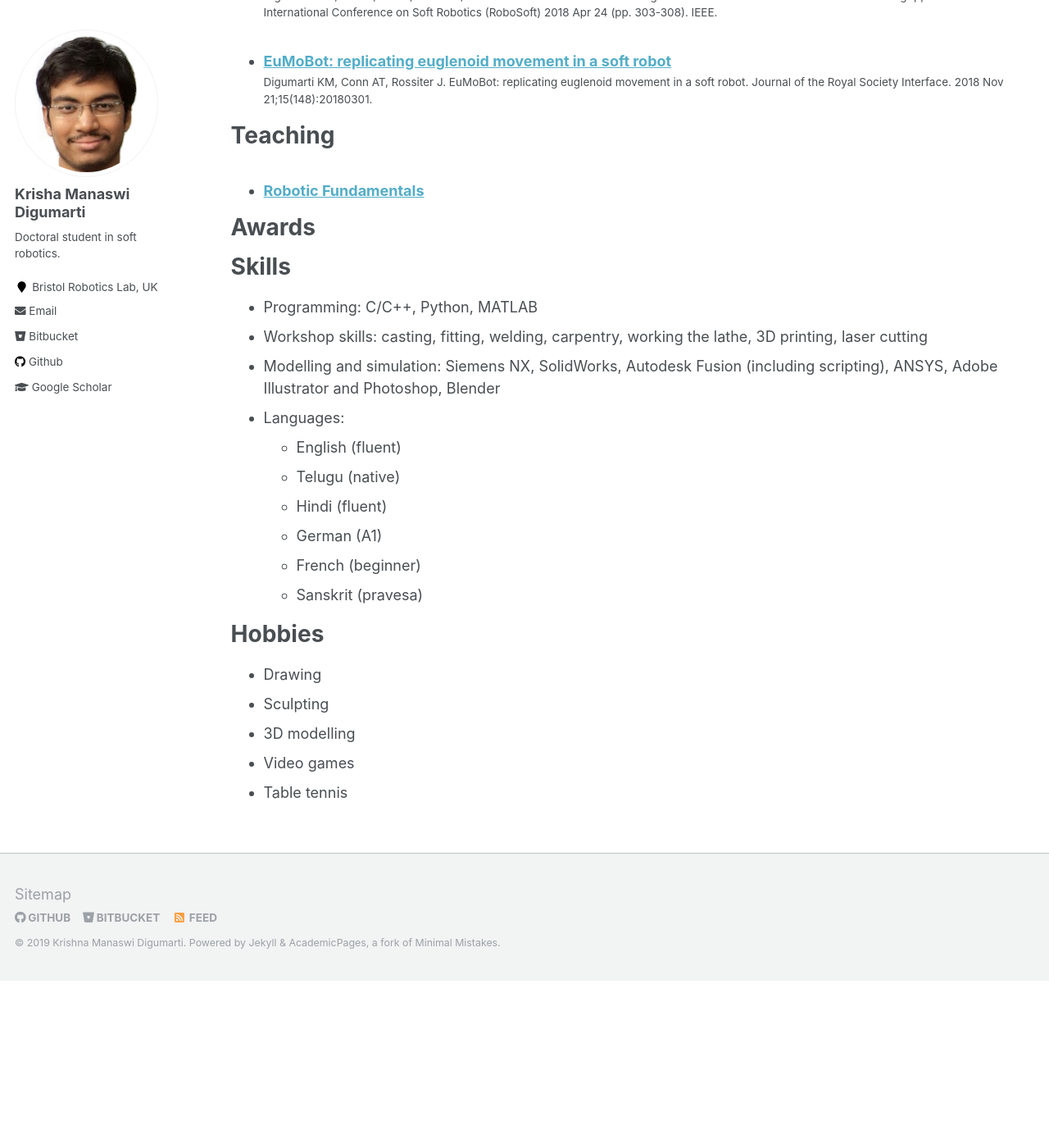
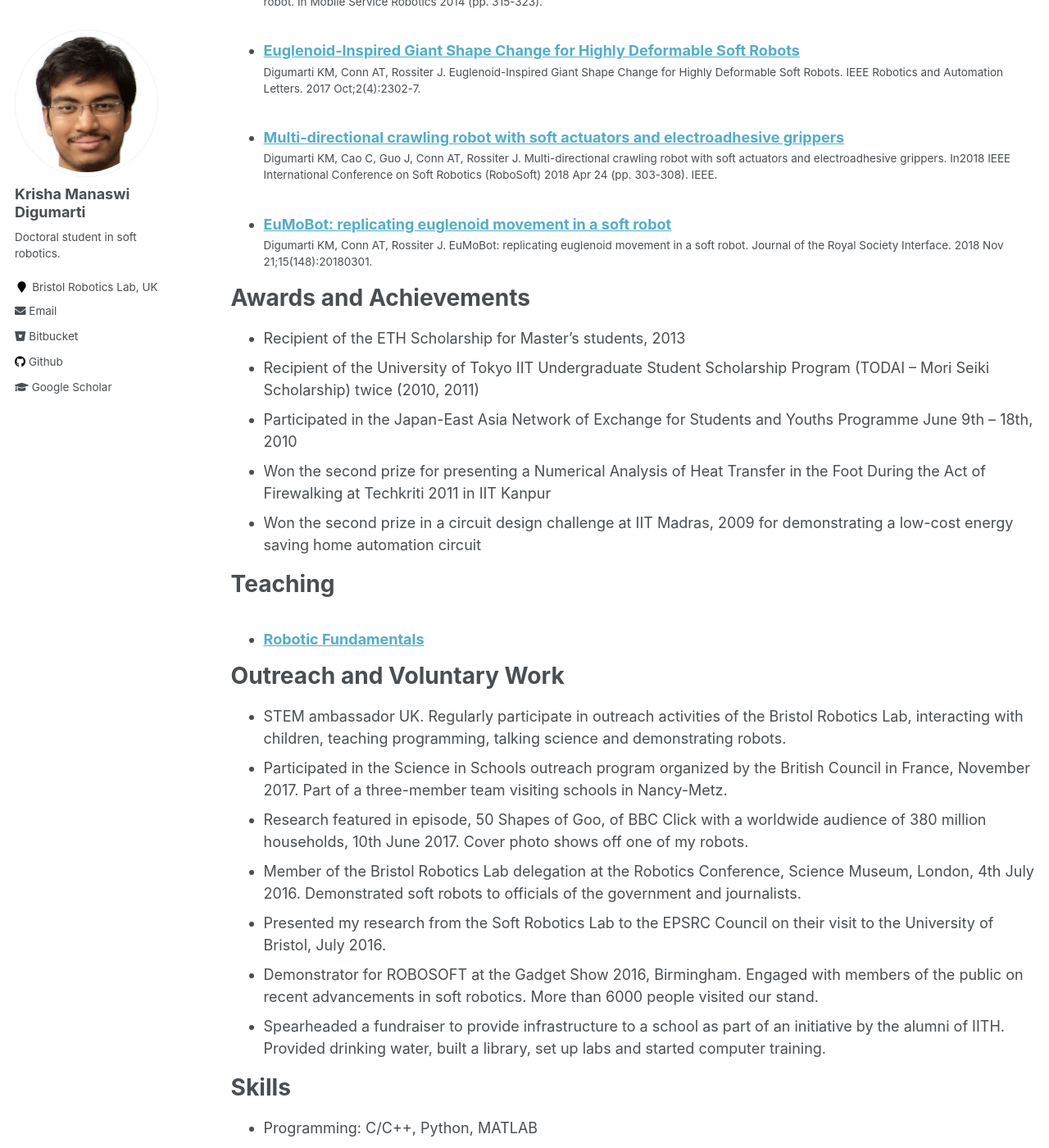
Before and after one commit to KrishnaManaswiD/KrishnaManaswiD.github.io, a Jekyll site: the page built from _pages/cv.md, in a window 1280 px wide and 1400 px high, scrolled down 1669 px. Shown: the whole window at 82% size. Built offline with Jekyll 4.4.1, drawn with Linux system fonts in a browser that asks for light colours; before the commit the page ends 2865 px from its top, so only the background shows below that; some of the changed text lies outside the part shown.

Commit message:
added content to cv

```diff
--- a/_pages/cv.md
+++ b/_pages/cv.md
@@ -18,14 +20,14 @@ Education
 Work experience
 ======
 * Research Associate in Soft Robotics
-  * Confidence in Concept project
+  * Implantable soft robotic devices to treat vocal fold paralysis
   * Studied anatomy of vocal folds. Designed a simulator and an implant to treat paralysis.
-  * Supervisor: Prof. Jonathan Rossiter and Dr. Andrew Conn
-  * Duration: Dec 2016 - May 2017
+  * Supervisors: Prof. Jonathan Rossiter and Dr. Andrew Conn
+  * Duration: Nov 2016 - May 2017
 
-* Research Assistant
-  * Elizabeth Blackwell Institute, Bristol
-  * Worked on testing an ionic polymer metal composite device to separate particles.
+* Research Assistant - Elizabeth Blackwell Institute
+  * Cilia-Inspired microfluidic manipulators for lab-on-a-chip diagnostic devices
+  * Worked on testing an ionic polymer metal composite device.
   * Supervisor: Dr. Andrew Conn
   * Duration: Aug - Sep, 2016
 
@@ -35,11 +37,16 @@ Work experience
   * Supervisor: Prof. Dario Floreano
   * Duration: May - Dec, 2014
 
-* Intern
-  * Disney Research Zurich
-  * Worked on a quadruped capable of displaying personalities with the goal of creating a friendly robots for children.
+* Intern - Disney Research Zurich
+  * Design and control of friendly robots with personality
+  * Worked on a quadruped capable of displaying personalities with the goal of creating friendly robots for children.
   * Supervisor: Prof. Stelian Coros
   * Duration: Jun - Sep, 2013
+
+* Semester Project
+  * Ajile and Dexterous Robotics Lab, ETH Zurich
+  * Mechanical Design of a Robot gripper with Soft Skin for Control Tasks
+  * Supervisor: Dr. Jonas Buchli
 
 * Intern
   * Electroincs and Radar Development Establishment (LRDE), DRDO Bengaluru
@@ -53,22 +60,36 @@ Publications
     {% include archive-single-cv.html %}
   {% endfor %}</ul>
 
+Awards and Achievements
+======
+* Recipient of the ETH Scholarship for Master’s students, 2013
+* Recipient of the University of Tokyo IIT Undergraduate Student Scholarship Program (TODAI – Mori Seiki Scholarship) twice (2010, 2011)
+* Participated in the Japan-East Asia Network of Exchange for Students and Youths Programme June 9th – 18th, 2010
+* Won the second prize for presenting a Numerical Analysis of Heat Transfer in the Foot During the Act of Firewalking at Techkriti 2011 in IIT Kanpur
+* Won the second prize in a circuit design challenge at IIT Madras, 2009 for demonstrating a low-cost energy saving home automation circuit
+
 Teaching
 ======
   <ul>{% for post in site.teaching %}
     {% include archive-single-cv.html %}
   {% endfor %}</ul>
 
-Awards
+Outreach and Voluntary Work
 ======
-
-
+* STEM ambassador UK. Regularly participate in outreach activities of the Bristol Robotics Lab, interacting with children, teaching programming, talking science and demonstrating robots.
+* Participated in the Science in Schools outreach program organized by the British Council in France, November 2017. Part of a three-member team visiting schools in Nancy-Metz.
+* Research featured in episode, 50 Shapes of Goo, of BBC Click with a worldwide audience of 380 million households, 10th June 2017. Cover photo shows off one of my robots.
+* Member of the Bristol Robotics Lab delegation at the Robotics Conference, Science Museum, London, 4th July 2016. Demonstrated soft robots to officials of the government and journalists.
+* Presented my research from the Soft Robotics Lab to the EPSRC Council on their visit to the University of Bristol, July 2016.
+* Demonstrator for ROBOSOFT at the Gadget Show 2016, Birmingham. Engaged with members of the public on recent advancements in soft robotics. More than 6000 people visited our stand.
+* Spearheaded a fundraiser to provide infrastructure to a school as part of an initiative by the alumni of IITH. Provided drinking water, built a library, set up labs and started computer training.
 
 Skills
 ======
 * Programming: C/C++, Python, MATLAB
 * Workshop skills: casting, fitting, welding, carpentry, working the lathe, 3D printing, laser cutting
 * Modelling and simulation: Siemens NX, SolidWorks, Autodesk Fusion (including scripting), ANSYS, Adobe Illustrator and Photoshop, Blender
+* Tools and technologies: Microcontroller programming, image processing, computer-based simulation, modelling, animation, web design, HPC (beginner)
 * Languages:
   * English (fluent)
   * Telugu (native)
@@ -79,8 +100,7 @@ Skills
 
 Hobbies
 ======
-* Drawing
-* Sculpting
-* 3D modelling
-* Video games
-* Table tennis
+* Hold a brown belt in Shotokan karate, won gold at the national level
+* Enjoy drawing and sculpting
+* Adept at table tennis. Played for the department's team
+* Avid video games
```
Also changed, not shown: other parts of _pages/cv.md (+2 -0 lines).
